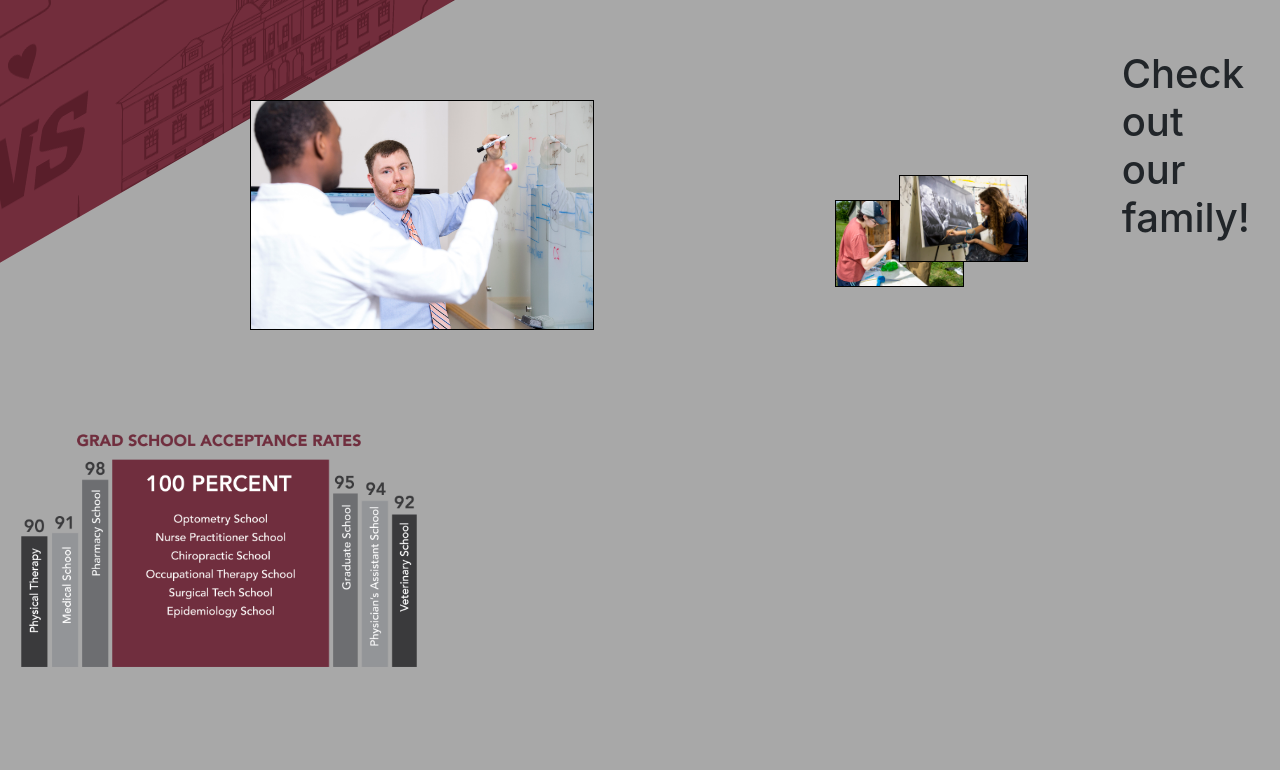
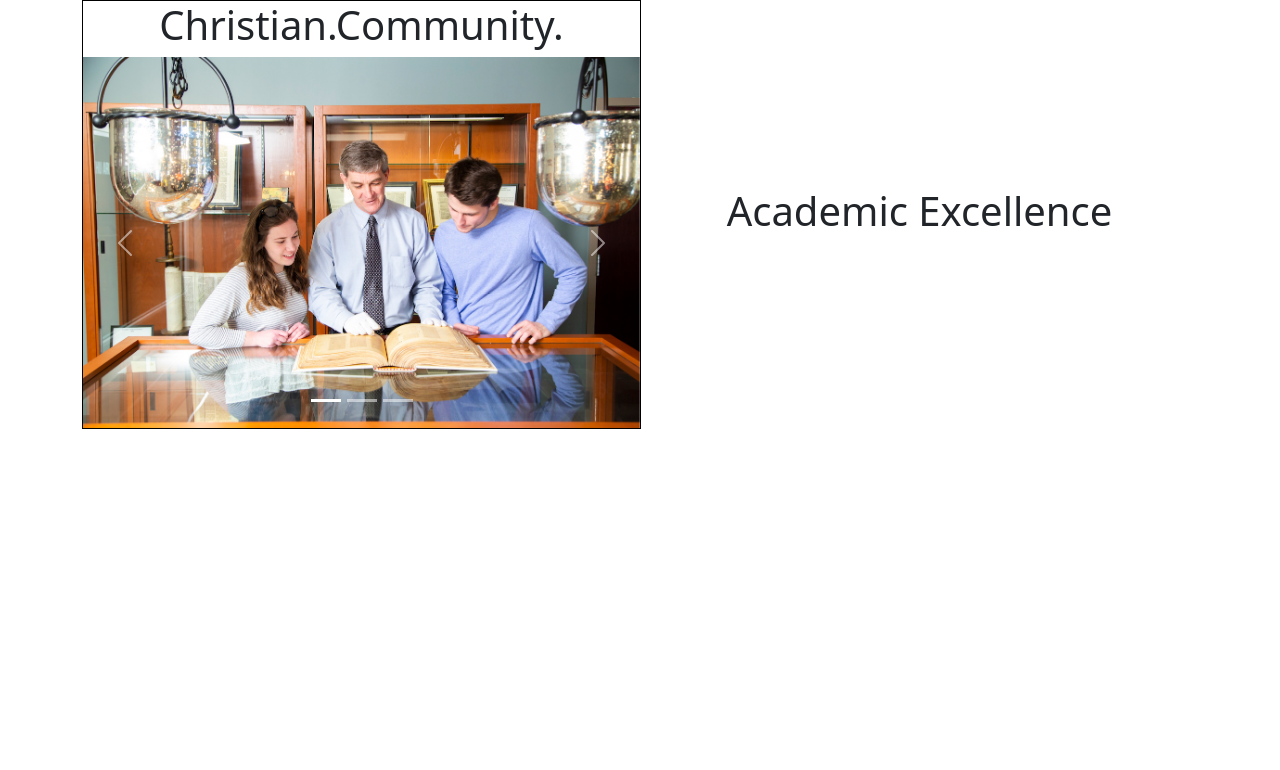
Before and after one commit to PearceWalker/we-are-site, a plain HTML site: page index.html in a window 1280 px wide. Drawn offline with nearby package versions, Linux system fonts and the light colour scheme.

Commit message:
overhaul

```diff
--- a/index.html
+++ b/index.html
@@ -6,52 +6,48 @@
     <meta name="viewport" content="width=device-width, initial-scale=1.0">
     <title>We Are</title>
     <link rel="stylesheet" href="styles.css">
-    <link rel="stylesheet" href="https://cdn.jsdelivr.net/npm/bootstrap@4.3.1/dist/css/bootstrap.min.css" integrity="sha384-ggOyR0iXCbMQv3Xipma34MD+dH/1fQ784/j6cY/iJTQUOhcWr7x9JvoRxT2MZw1T" crossorigin="anonymous">
+    <link href="https://cdn.jsdelivr.net/npm/bootstrap@5.2.2/dist/css/bootstrap.min.css" rel="stylesheet" integrity="sha384-Zenh87qX5JnK2Jl0vWa8Ck2rdkQ2Bzep5IDxbcnCeuOxjzrPF/et3URy9Bv1WTRi" crossorigin="anonymous">
+<script src="https://cdn.jsdelivr.net/npm/bootstrap@5.2.2/dist/js/bootstrap.bundle.min.js" integrity="sha384-OERcA2EqjJCMA+/3y+gxIOqMEjwtxJY7qPCqsdltbNJuaOe923+mo//f6V8Qbsw3" crossorigin="anonymous"></script>
     <link rel="icon" href="images/favicon.png" type="image/x-icon">
 </head>
 <body>
 
-<div class="row bigrow">
-    <div class="col first no-gutters">
+<div class="container">
+    <div class="left-side col">
+        <h1 class="active-1">Christian.Community.</h1>
+        <div id="carouselExampleIndicators" class="carousel slide" data-bs-ride="true">
+            <div class="carousel-indicators">
+              <button type="button" data-bs-target="#carouselExampleIndicators" data-bs-slide-to="0" class="active" aria-current="true" aria-label="Slide 1"></button>
+              <button type="button" data-bs-target="#carouselExampleIndicators" data-bs-slide-to="1" aria-label="Slide 2"></button>
+              <button type="button" data-bs-target="#carouselExampleIndicators" data-bs-slide-to="2" aria-label="Slide 3"></button>
+            </div>
+            <div class="carousel-inner">
+              <div class="carousel-item active">
+                <img src="images/Deans-Students-6X3A0982.jpg" class="d-block w-100" alt="...">
+              </div>
+              <div class="carousel-item">
+                <img src="images/6X3A6945.jpg" class="d-block w-100" alt="...">
+              </div>
+              <div class="carousel-item">
+                <img src="images/BW4A0090.jpg" class="d-block w-100" alt="...">
+              </div>
 
-        <div class="imagebox ">
-            <img src="images/6X3A6945.jpg" alt="" class="active">
-
-        </div>
-
-        <div class="academics">
-       <img src="images/FHUAdmissions-MiscInfographics-07.png" alt="">
-
-        </div>
+            </div>
+            <button class="carousel-control-prev" type="button" data-bs-target="#carouselExampleIndicators" data-bs-slide="prev">
+              <span class="carousel-control-prev-icon" aria-hidden="true"></span>
+              <span class="visually-hidden"></span>
+            </button>
+            <button class="carousel-control-next" type="button" data-bs-target="#carouselExampleIndicators" data-bs-slide="next">
+              <span class="carousel-control-next-icon" aria-hidden="true"></span>
+              <span class="visually-hidden"></span>
+            </button>
+          </div>
 
     </div>
 
-    <div class="col second">
-<div class="second_2 col">
-
-        <div class="second_3 col">
-            <div class="check-us-out">
-                <div class="image-caro">
-<img src="images/TurtleResearch_G97A5109.jpg" alt="" class="img-1">
-<img src="images/BW4A0090.jpg" alt="" class="img-2">
-<img src="images/Deans-Students-6X3A0982.jpg" alt="" class="img-3">
-                </div>
-                <div class="text-1">
-                    <h1>Check out our family!</h1>
-                </div>
-
-            </div>
-
+    <div class="right-side col">
+        <h1 class="active-1">Academic Excellence</h1>
     </div>
-                </div>
-            </div>
-        </div>
-</div>
-
-    </div>
-
-
-</div>
 
 
 
@@ -60,5 +56,15 @@
 
 
 
+
+
+
+
+
+
+
+
+
+</div>
 </body>
 </html>
--- a/styles.css
+++ b/styles.css
@@ -4,153 +4,34 @@
 
 }
 
-
-.imagebox{
-    position: relative;
-    width: 100%;
-    display: inline-block;
+.active-1{
+    animation: 1s ease-in slideFromTop ;
 }
 
-.imagebox img{
-    width: 55%;
-    margin-left: 250px;
-    margin-top: 100px;
-    border: .5px solid black;
+.container{
+    width: 100%;
+    display: flex;
+
 }
 
-.academics img {
-    width: 70%;
-    margin: auto;
+.left-side{
+    width: 50%;
+    display: flex;
+    flex-direction: column;
+    justify-content: center;
+    align-items: center;
+    border: 1px solid black;
 }
 
-.active {
-    animation: slideFromTop 1s ease-in;
+.right-side {
+    width: 50%;
+    display: flex;
+    flex-direction: column;
+    justify-content: center;
+    align-items: center;
 }
 
 
-
-.imagebox::before {
-    content: '';
-    position: absolute;
-    height: 80vh;
-    top: 0;
-    right: 0;
-    left: 0;
-
-    background-image: url(images/Viewbook\ bkgrnd.png);
-    transform: skewY(-30deg);
-    margin-top: -500px;
-    margin-left: -200px;
-    z-index: -1;
-
-}
-
-.going_places h1{
-    margin-left: 100px;
-    margin-top: 50px;
-    line-height: 2rem;
-    font-size: 3rem;
-
-}
-
-.stat.text{
-    margin-top:50px;
-}
-
-.stats {
-    margin-top: 50px;
-   margin-left: -200px;
-}
-
-.stat {
-    display: flex;
-    justify-content: space-around;
-
-
-}
-.col.second {
-    background-color: #a8a8a8;
-}
-.col.first{
-
-    height: 100vh;
-}
-.col.first{
-   background-color: #a8a8a8;
-    height: 100vh;
-    z-index: -4;
-}
-
-.second_2{
-
-height: 50vh;
-}
-.second_3{
-
-
-
-height: 50vh;
-
-}
-.second_3 img{
-    width: 45%;
-
-}
-
-.image-caro{
-    margin-top: 100px;
-    margin-left: 150px;
-}
-
-.img-1 {
-
-    margin-bottom:-200px;
-    position: sticky;
-    margin-right: -70px ;
-    z-index: 5;
-    border: 1px solid black;
-}
-
-.img-2{
-    position:sticky ;
-    margin-bottom:-150px ;
-
-z-index: 5;
-border: 1px solid black;
-}
-
-.img-3{
-    position: sticky;
-    margin-left: -350px;
-    margin-right: -100px ;
-z-index: -1;
-border: 1px solid black;
-}
-
-.percent h1 {
-    color: brown;
-    text-decoration: underline;
-}
-.percent h3 {
-    font-size: 1rem;
-    text-align: center;
-
-}
-
-.stat.stat-2 {
-    margin-top: 50px;
-}
-.check-us-out{
-    display: flex;
-flex-direction: row;
-
-}
-
-.text-1{
-width: 155%;
-margin-top: 50px;
-
-}
 
 @keyframes  slideFromTop {
     0%{
@@ -174,20 +55,10 @@ filter: blur(0px);
 }
 
 @media (max-width: 868px) {
-    .imagebox::before{
-        display: none;
-    }
-    .imagebox img {
-        margin: 0;
-        width: 100%;
-    }
 
-    .active {
-        animation: none;
-    }
-
-    .row.bigrow {
-        display: flex;
-        flex-direction: column;
-    }
 }
+@media (min-width: 1921px) {
+   .container{
+    width: 1920px;
+   }
+}
```
Also changed, not shown: images/FHUAdmissions-MiscInfographics-08.png (added).
